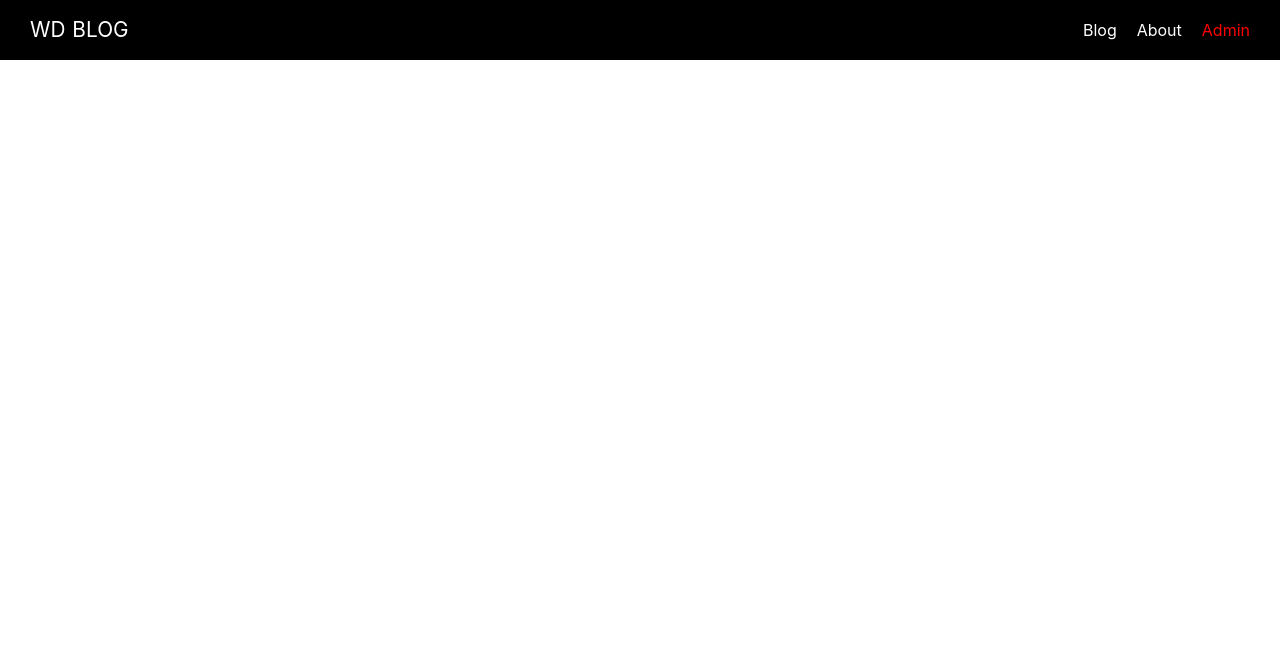
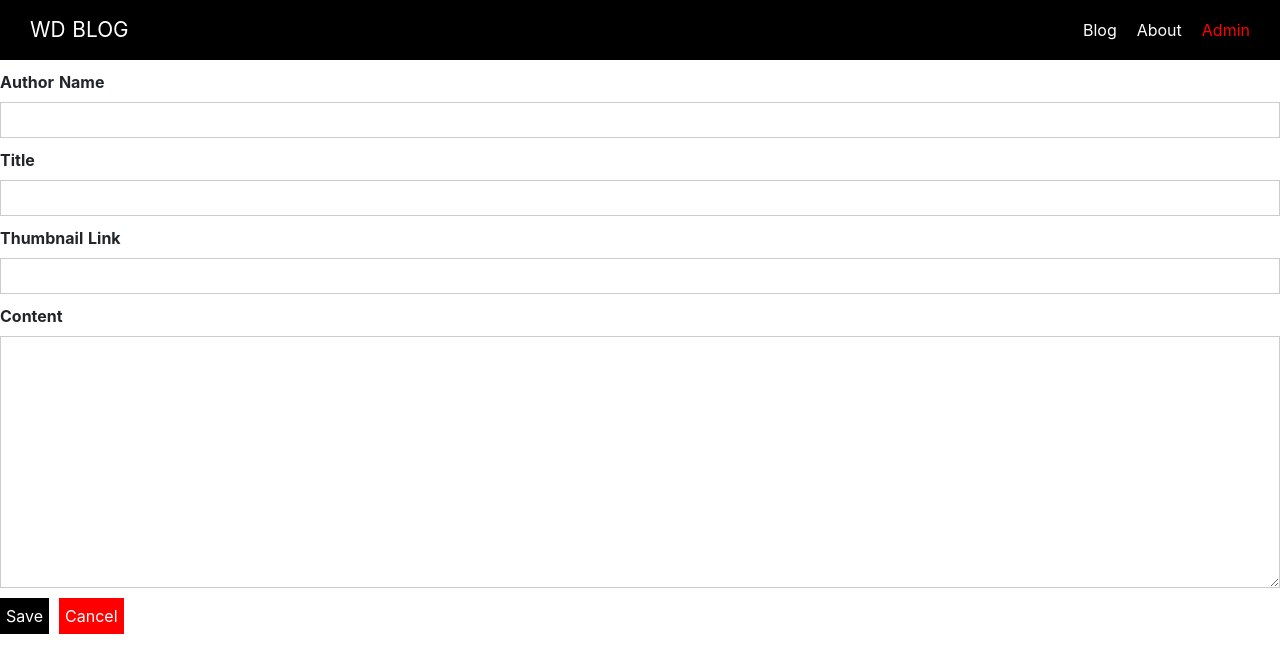
Before and after one commit to Belchenkov/nuxt-ssr-spa, a Nuxt app: page /admin/new-post in a window 1280 px wide. Shown: the top 672 px of the page. Built offline with nearby package versions, Linux system fonts and the light colour scheme; a web font is replaced by a local one.

Commit message:
Creating an Admin Section & Create New Post

```diff
--- /dev/null
+++ b/pages/UI/AppButton.vue
@@ -0,0 +1,63 @@
+<template>
+  <button
+    class="button"
+    :class="btnStyle"
+    v-bind="$attrs"
+    v-on="$listeners"><slot /></button>
+</template>
+
+<script>
+export default {
+  name: 'AppButton',
+  props: {
+    btnStyle: {
+      type: String,
+      default: ''
+    }
+  }
+}
+</script>
+
+
+<style scoped>
+.button {
+  font: inherit;
+  background-color: black;
+  color: white;
+  padding: 5px;
+  cursor: pointer;
+  border: 1px solid black;
+}
+
+.button:hover,
+.button:active {
+  background-color: rgb(51, 51, 51);
+  border: 1px solid black;
+}
+
+.inverted {
+  background-color: white;
+  color: black;
+  border: 1px solid transparent;
+}
+
+.inverted:hover,
+.inverted:active {
+  color: #ccc;
+  background-color: white;
+  border: 1px solid transparent;
+}
+
+.cancel {
+  background-color: red;
+  color: white;
+  border: 1px solid transparent;
+}
+
+.cancel:hover,
+.cancel:active {
+  background-color: salmon;
+  border: 1px solid transparent;
+  color: white;
+}
+</style>
--- /dev/null
+++ b/pages/UI/AppControlInput.vue
@@ -0,0 +1,58 @@
+<template>
+  <div class="input-control">
+    <label><slot /></label>
+    <input
+      v-if="controlType === 'input'"
+      v-bind="$attrs"
+      :value="value"
+      @input="$emit('input', $event.target.value)">
+    <textarea
+      v-if="controlType === 'textarea'"
+      rows="10"
+      :value="value"
+      @input="$emit('input', $event.target.value)"></textarea>
+  </div>
+</template>
+
+<script>
+export default {
+  name: 'AppInputControl',
+  props: {
+    controlType: {
+      type: String,
+      default: 'input'
+    },
+    value: {
+      type: String,
+      default: ''
+    }
+  }
+}
+</script>
+
+<style scoped>
+.input-control {
+  margin: 10px 0;
+}
+
+.input-control label {
+  display: block;
+  font-weight: bold;
+}
+
+.input-control input,
+.input-control textarea {
+  display: block;
+  width: 100%;
+  box-sizing: border-box;
+  font: inherit;
+  border: 1px solid #ccc;
+  padding: 5px;
+}
+
+.input-control input:focus,
+.input-control textarea:focus {
+  background-color: #eee;
+  outline: none;
+}
+</style>
--- /dev/null
+++ b/pages/admin/_postId/index.vue
@@ -0,0 +1,13 @@
+<template>
+
+</template>
+
+<script>
+    export default {
+        name: "index"
+    }
+</script>
+
+<style scoped>
+
+</style>
--- /dev/null
+++ b/pages/admin/auth/index.vue
@@ -0,0 +1,13 @@
+<template>
+
+</template>
+
+<script>
+    export default {
+        name: "index"
+    }
+</script>
+
+<style scoped>
+
+</style>
--- a/pages/admin/index.vue
+++ b/pages/admin/index.vue
@@ -1,13 +1,38 @@
 <template>
-
+  <div class="admin-page">
+    <section class="new-post">
+      <button @click="$router.push('/admin/new-post')">Create Post</button>
+    </section>
+    <section class="existing-posts">
+      <h1>Existing Posts</h1>
+      <PostList />
+    </section>
+  </div>
 </template>
 
 <script>
-    export default {
-        name: "index"
+  import PostList from "../../components/Posts/PostList";
+
+  export default {
+    name: "index",
+    components: {
+      PostList
     }
+  }
 </script>
 
 <style scoped>
+  .admin-page {
+    padding: 20px;
+  }
 
+  .new-post {
+    text-align: center;
+    border-bottom: 2px solid #ccc;
+    padding-bottom: 10px;
+  }
+
+  .existing-posts h1 {
+    text-align: center;
+  }
 </style>
--- /dev/null
+++ b/pages/admin/new-post/index.vue
@@ -0,0 +1,61 @@
+<template>
+  <div class="admin-new-post-page">
+    <section class="new-post-form">
+      <form @submit.prevent="onSave">
+        <AppControlInput v-model="editedPost.author">Author Name</AppControlInput>
+
+        <AppControlInput v-model="editedPost.title">Title</AppControlInput>
+
+        <AppControlInput v-model="editedPost.thumbnailLink">Thumbnail Link</AppControlInput>
+
+        <AppControlInput
+          control-type="textarea"
+          v-model="editedPost.content">Content</AppControlInput>
+
+        <AppButton type="submit">Save</AppButton>
+
+        <AppButton
+          type="button"
+          style="margin-left: 10px"
+          btn-style="cancel"
+          @click="onCancel">Cancel
+        </AppButton>
+      </form>
+    </section>
+  </div>
+</template>
+
+<script>
+  import AppControlInput from "../../UI/AppControlInput";
+  import AppButton from "../../UI/AppButton";
+
+  export default {
+    data() {
+      return {
+        editedPost: {
+          author: '',
+          title: '',
+          thumbnailLink: '',
+          content: ''
+        }
+      }
+    },
+    methods: {
+      onCancel() {
+        this.$router.push('/admin');
+      },
+      onSave() {
+
+      }
+    },
+    name: "index",
+    components: {
+      AppControlInput,
+      AppButton
+    }
+  }
+</script>
+
+<style scoped>
+
+</style>
```
